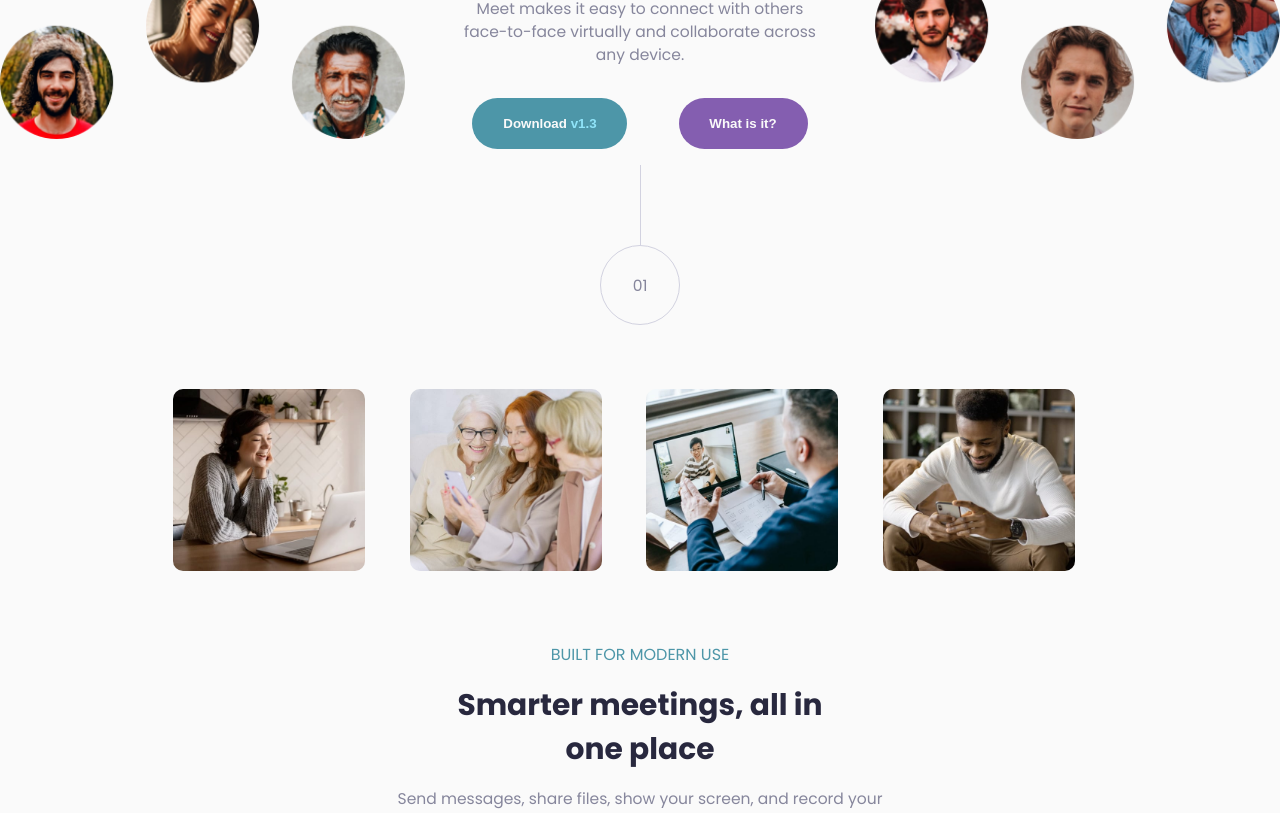
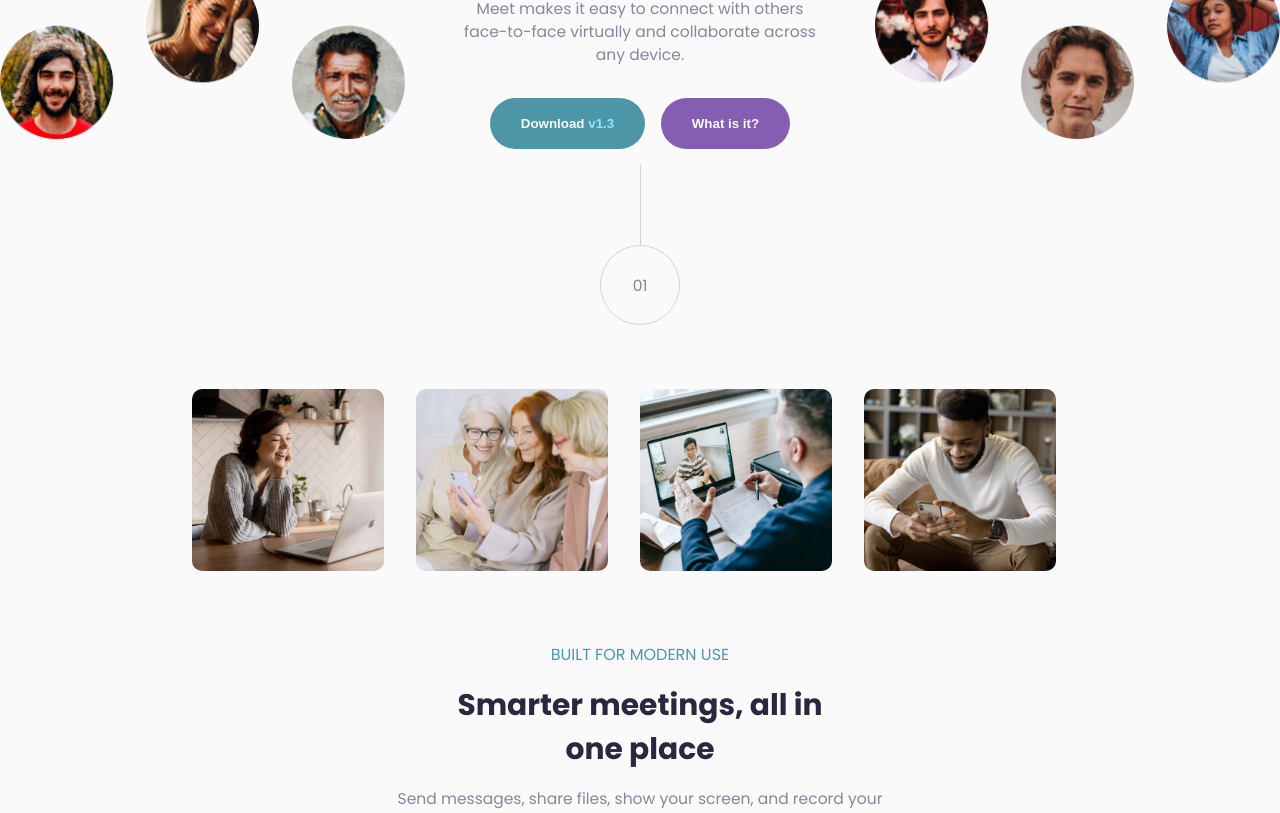
Before and after one commit to SaeedAbakah/Frontend-mentor-meet-landing-page, a plain HTML site: page index.html in a window 1280 px wide. Shown: the part 272-1085 px from the top of the page. Drawn offline with Linux system fonts and the light colour scheme.

Commit message:
updated css file

```diff
--- a/style.css
+++ b/style.css
@@ -74,7 +74,7 @@ header {
 .buttons {
     display: flex;
     width: 100%;
-    justify-content: space-evenly;
+    justify-content: center;
     gap: 1rem;
     margin: 1rem auto;
 }
@@ -138,7 +138,7 @@ button > span {color: var(--cyan300);}
     display: flex;
     width: 100%;
     align-items: center;
-    justify-content: space-evenly;
+    justify-content: center;
     padding: 2rem 8rem;
 }
 
```
